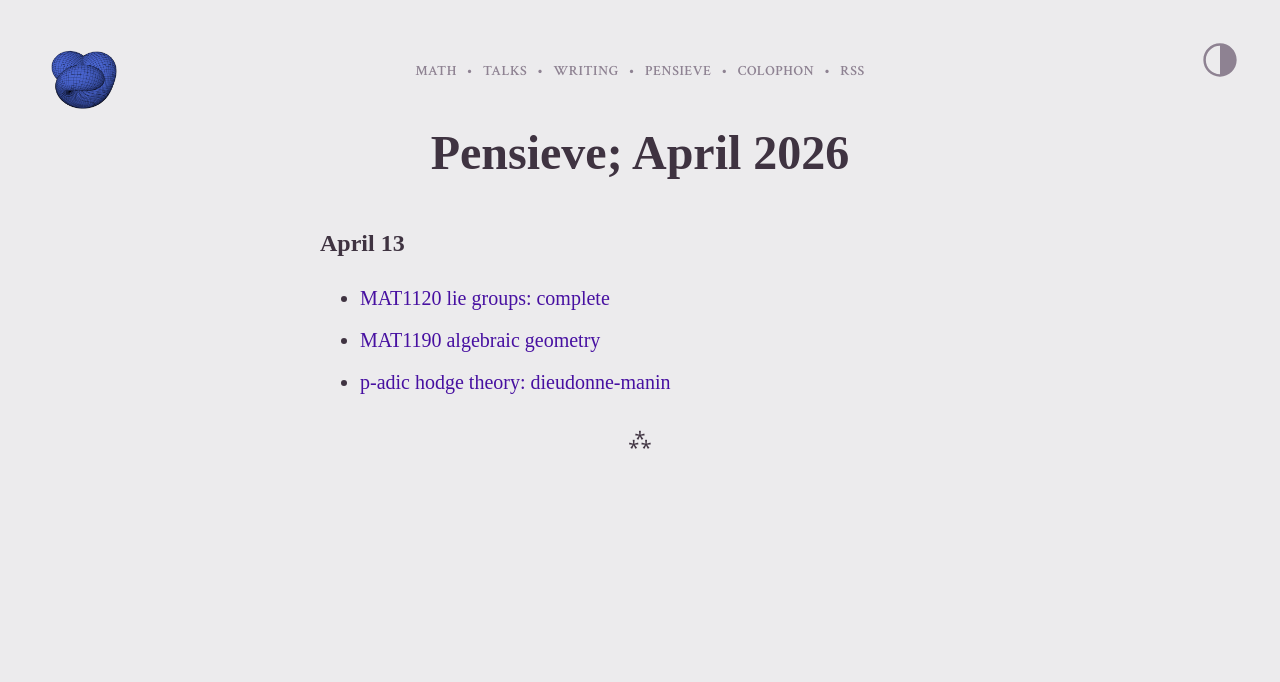
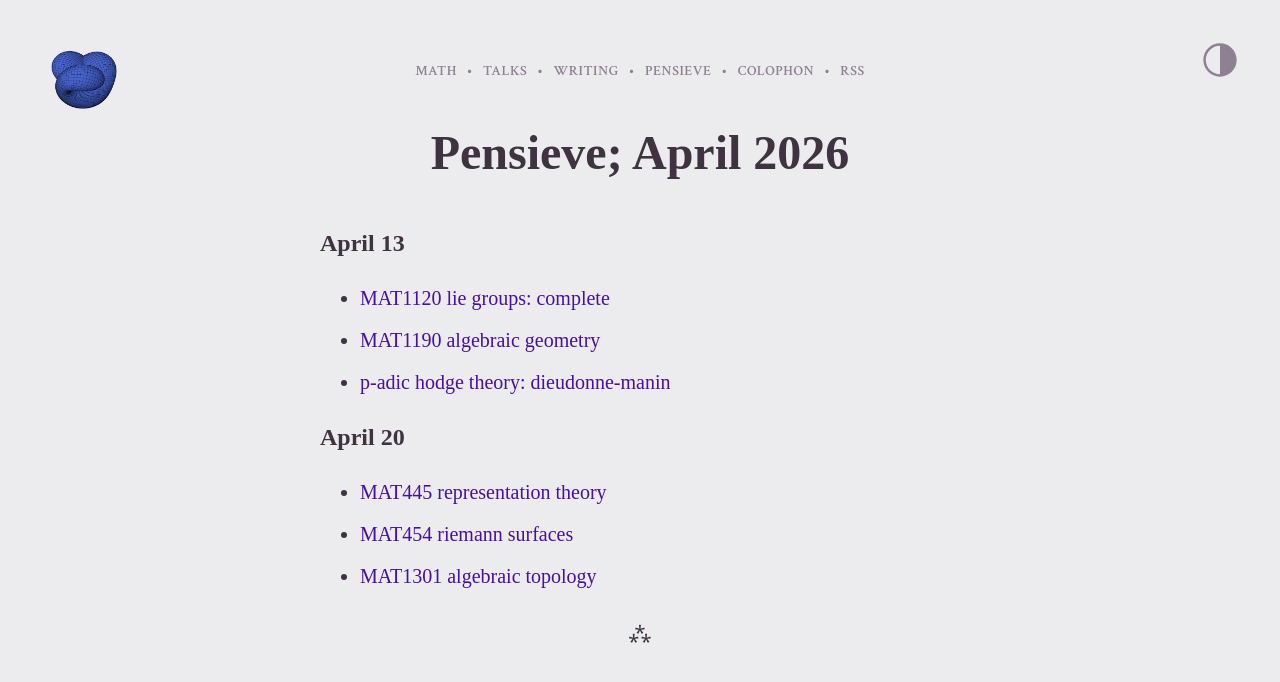
Before and after one commit to williamrygao/williamrygao.github.io, a Jekyll site: the page built from pensieve/2026-04/2026-04.md, in a window 1280 px wide. Shown: the top 682 px of the page. Built offline with Jekyll 4.4.1, drawn with Linux system fonts in a browser that asks for light colours.

Commit message:
Winter 2026 semester upload

```diff
--- a/pensieve/2026-04/2026-04.md
+++ b/pensieve/2026-04/2026-04.md
@@ -10,4 +10,9 @@ title: Pensieve; April 2026
 * [MAT1190 algebraic geometry](/pensieve/2026-04/2026-04-13-MAT1190.pdf)
 * [p-adic hodge theory: dieudonne-manin](/pensieve/2026-04/2026-04-13-padic.pdf)
 
+## April 20
+* [MAT445 representation theory](/pensieve/2026-04/2026-04-20-MAT445.pdf)
+* [MAT454 riemann surfaces](/pensieve/2026-04/2026-04-20-MAT454.pdf)
+* [MAT1301 algebraic topology](/pensieve/2026-04/2026-04-20-MAT1301.pdf)
+
 ---
```
Also changed, not shown: pensieve.md (+1 -0 lines), 3 other files.
